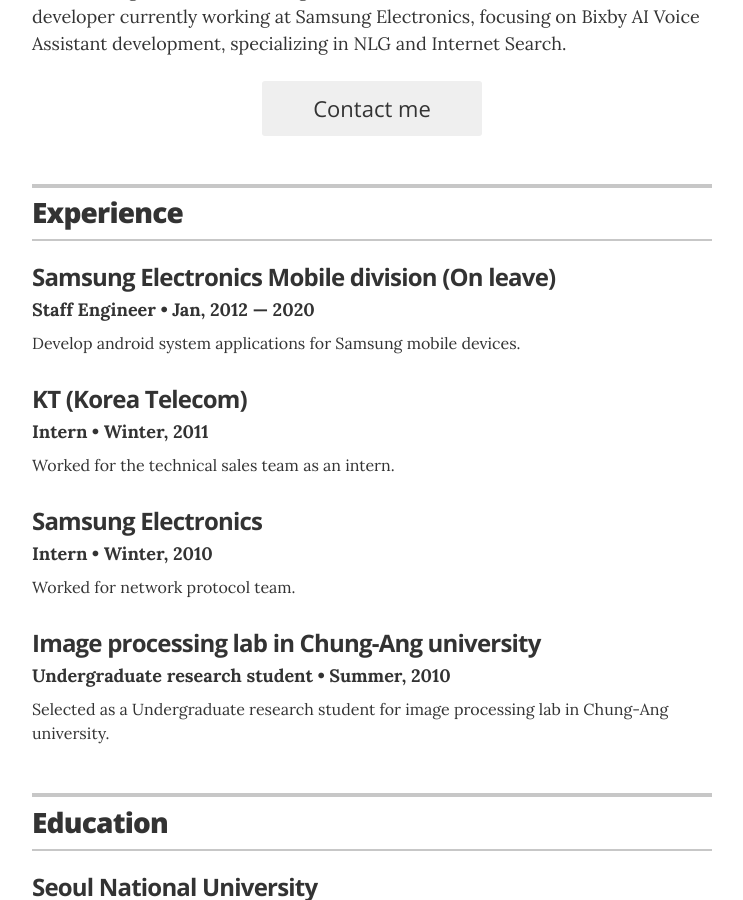
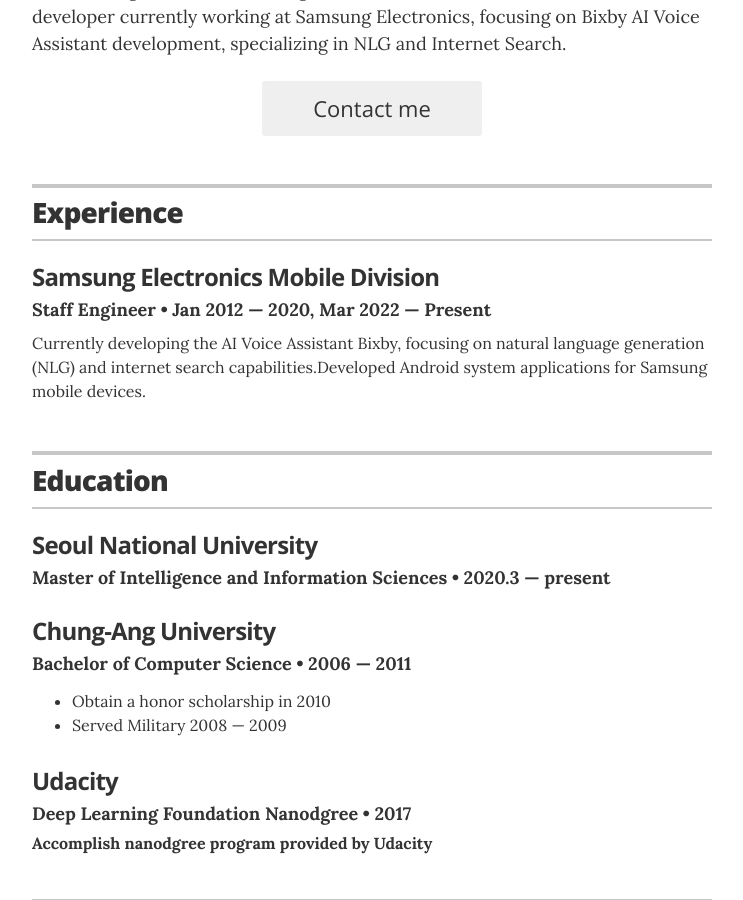
Before and after one commit to kofboy2000/resume, a Jekyll site: the page built from index.html, in a window 1280 px wide and 900 px high, scrolled down 310 px. Shown: the whole window, without its empty margins (268-1011 px from the left). Built offline with Jekyll 4.4.1, drawn with Linux system fonts in a browser that asks for light colours.

Commit message:
Update experience.yml

```diff
--- a/_data/experience.yml
+++ b/_data/experience.yml
@@ -1,24 +1,8 @@
 # Jobs
 # S/W Engineer
-- company: Samsung Electronics Mobile division (On leave)
+- company: Samsung Electronics Mobile Division
   position: Staff Engineer
-  duration: Jan, 2012 &mdash; 2020
-  summary: Develop android system applications for Samsung mobile devices.
-
-# Internship
-- company: KT (Korea Telecom)
-  position: Intern
-  duration: Winter, 2011
-  summary: Worked for the technical sales team as an intern.
-
-# Internship
-- company: Samsung Electronics
-  position: Intern
-  duration: Winter, 2010
-  summary: Worked for network protocol team.
-
-# Internship
-- company: Image processing lab in Chung-Ang university
-  position: Undergraduate research student
-  duration: Summer, 2010
-  summary: Selected as a Undergraduate research student for image processing lab in Chung-Ang university.
+  duration: Jan 2012 — 2020, Mar 2022 — Present
+  summary:
+    - Currently developing the AI Voice Assistant Bixby, focusing on natural language generation (NLG) and internet search capabilities.
+    - Developed Android system applications for Samsung mobile devices.
```
